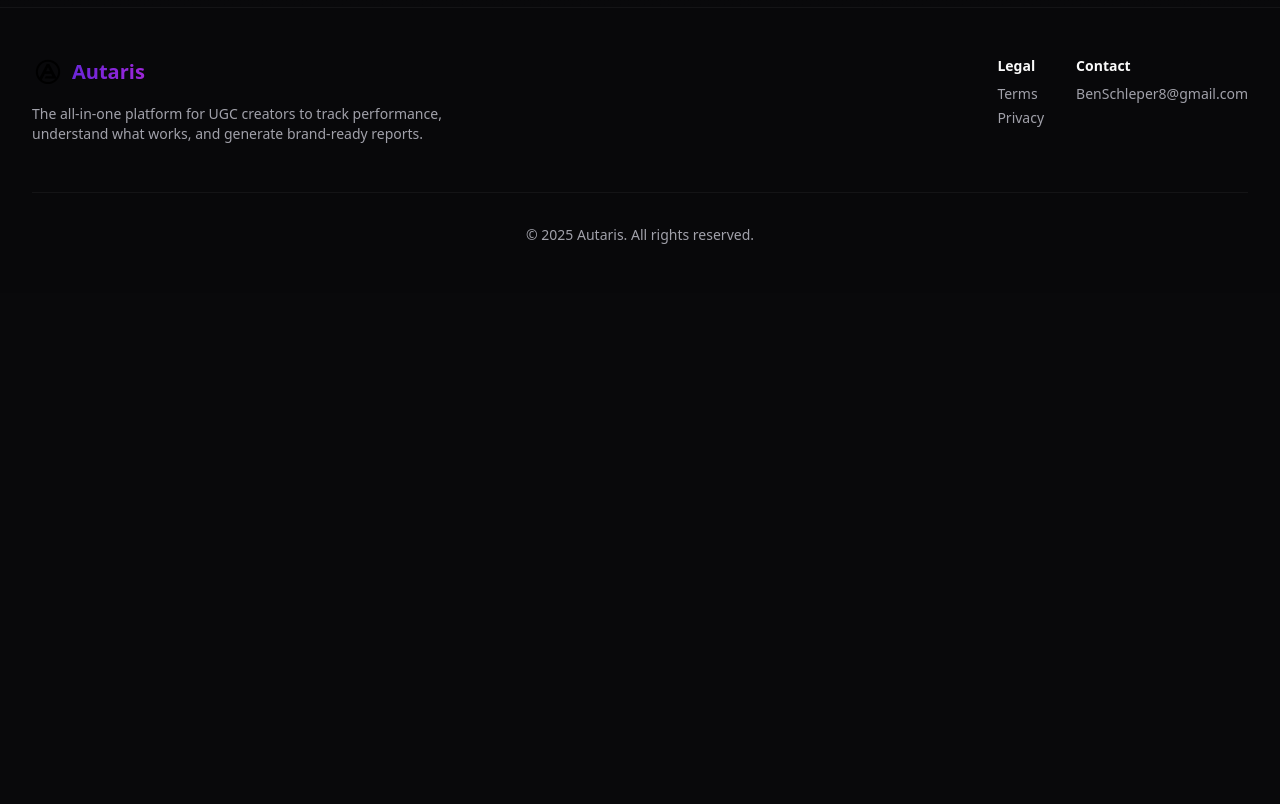
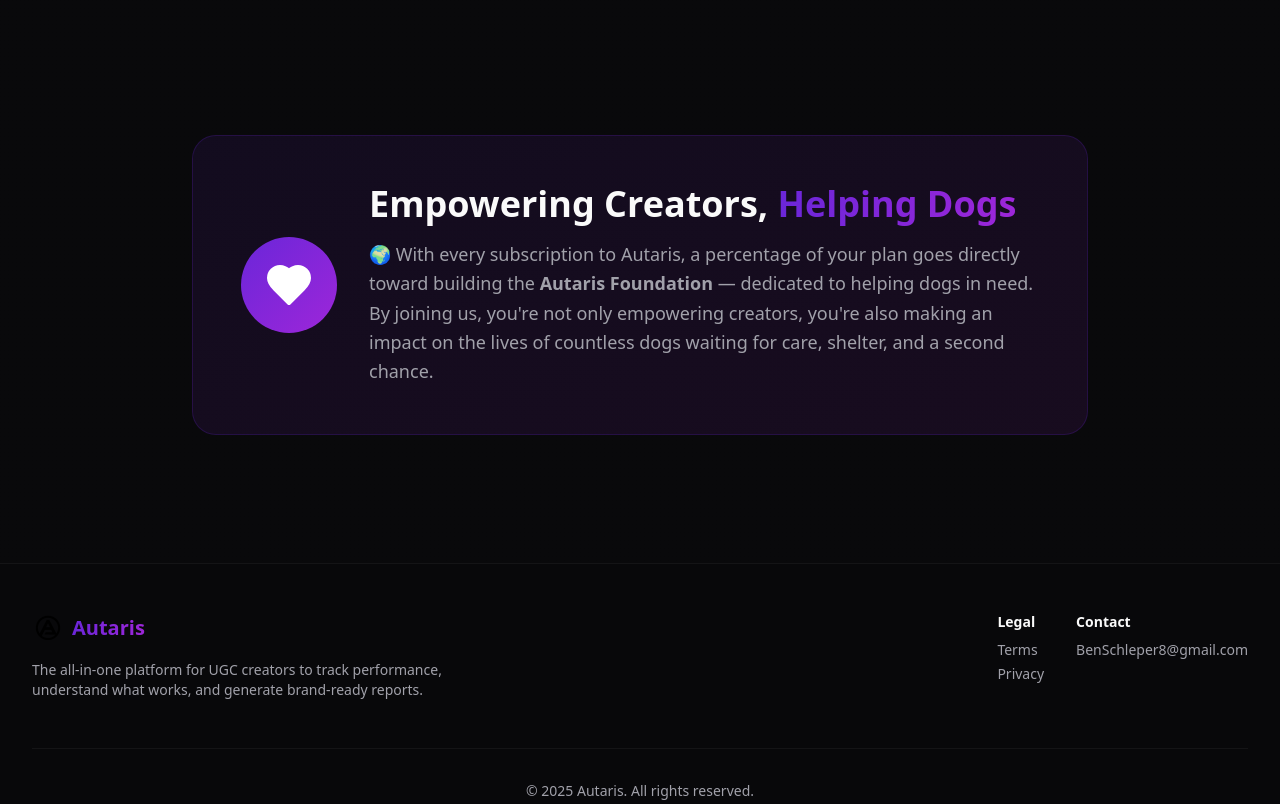
Before and after one commit to benschleper3/autaris, a React (Vite) app: page /landing in a window 1280 px wide. Shown: the part 1354-2158 px from the top of the page. Before the commit the page ends 1647 px from the top, so only its background shows below. Built offline with nearby package versions, Linux system fonts and the light colour scheme.

Commit message:
Add dog foundation info

```diff
--- /dev/null
+++ b/src/components/marketing/SocialImpact.tsx
@@ -0,0 +1,32 @@
+import { Heart } from 'lucide-react';
+
+export function SocialImpact() {
+  return (
+    <section id="social-impact" className="container py-24 lg:py-32">
+      <div className="max-w-4xl mx-auto">
+        <div className="relative overflow-hidden rounded-3xl bg-gradient-to-br from-primary/10 to-autaris-accent/10 border border-primary/20 p-8 lg:p-12">
+          <div className="flex flex-col lg:flex-row items-center gap-8">
+            <div className="flex-shrink-0">
+              <div className="w-20 h-20 lg:w-24 lg:h-24 rounded-full bg-gradient-to-br from-primary to-autaris-accent flex items-center justify-center">
+                <Heart className="w-10 h-10 lg:w-12 lg:h-12 text-white fill-white" />
+              </div>
+            </div>
+
+            <div className="flex-1 text-center lg:text-left space-y-4">
+              <h2 className="text-3xl font-bold lg:text-4xl">
+                Empowering Creators,{' '}
+                <span className="bg-gradient-to-r from-primary to-autaris-accent bg-clip-text text-transparent">
+                  Helping Dogs
+                </span>
+              </h2>
+
+              <p className="text-lg text-muted-foreground leading-relaxed">
+                🌍 With every subscription to Autaris, a percentage of your plan goes directly toward building the <strong>Autaris Foundation</strong> — dedicated to helping dogs in need. By joining us, you're not only empowering creators, you're also making an impact on the lives of countless dogs waiting for care, shelter, and a second chance.
+              </p>
+            </div>
+          </div>
+        </div>
+      </div>
+    </section>
+  );
+}
--- a/src/pages/Landing.tsx
+++ b/src/pages/Landing.tsx
@@ -4,6 +4,7 @@ import { supabase } from '@/integrations/supabase/client';
 import { Navbar } from '@/components/marketing/Navbar';
 import { Hero } from '@/components/marketing/Hero';
 import { Features } from '@/components/marketing/Features';
+import { SocialImpact } from '@/components/marketing/SocialImpact';
 import { Footer } from '@/components/marketing/Footer';
 
 export default function Landing() {
@@ -17,6 +18,7 @@ export default function Landing() {
       <main>
         <Hero />
         <Features />
+        <SocialImpact />
       </main>
       <Footer />
     </div>
```
